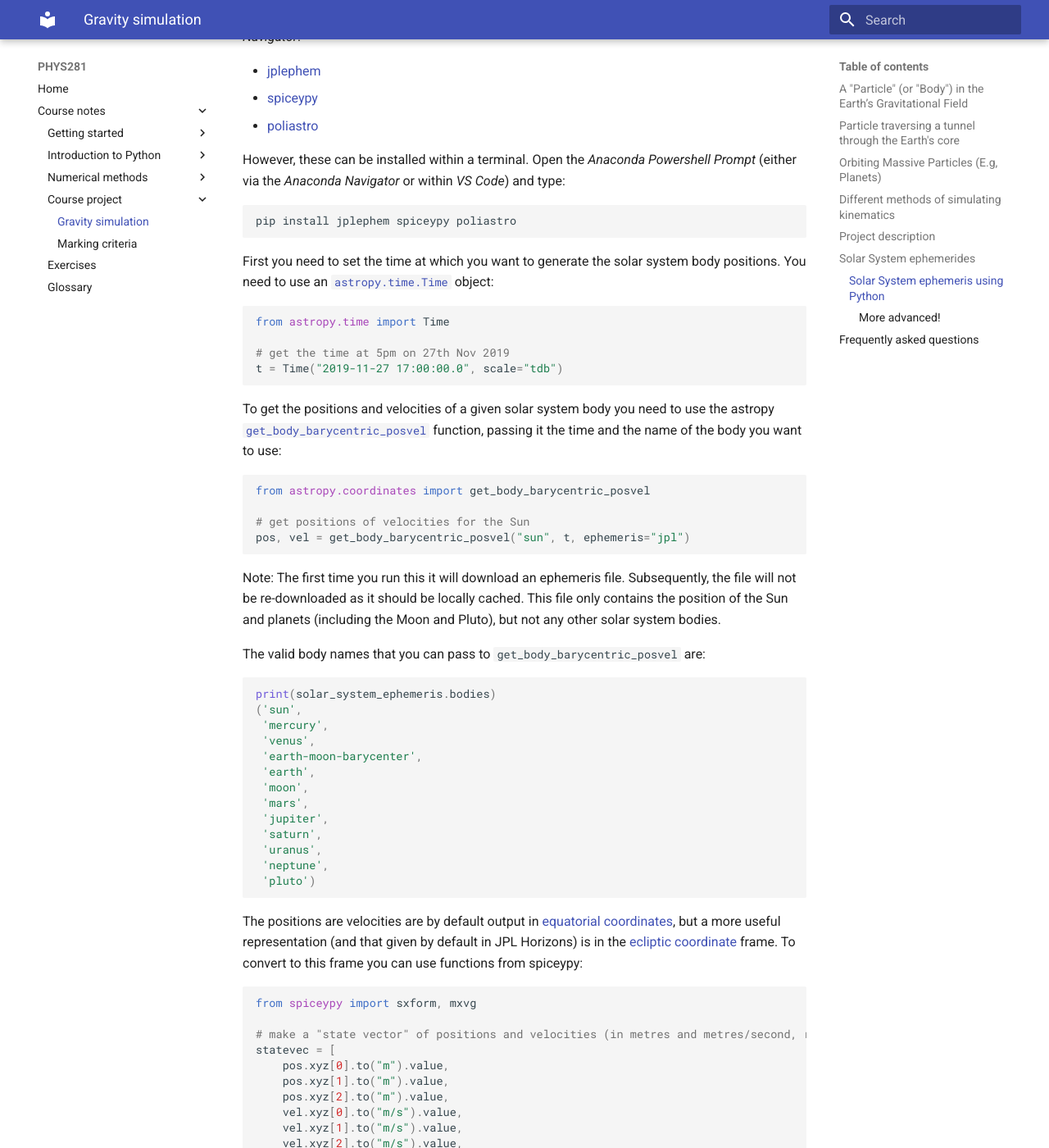
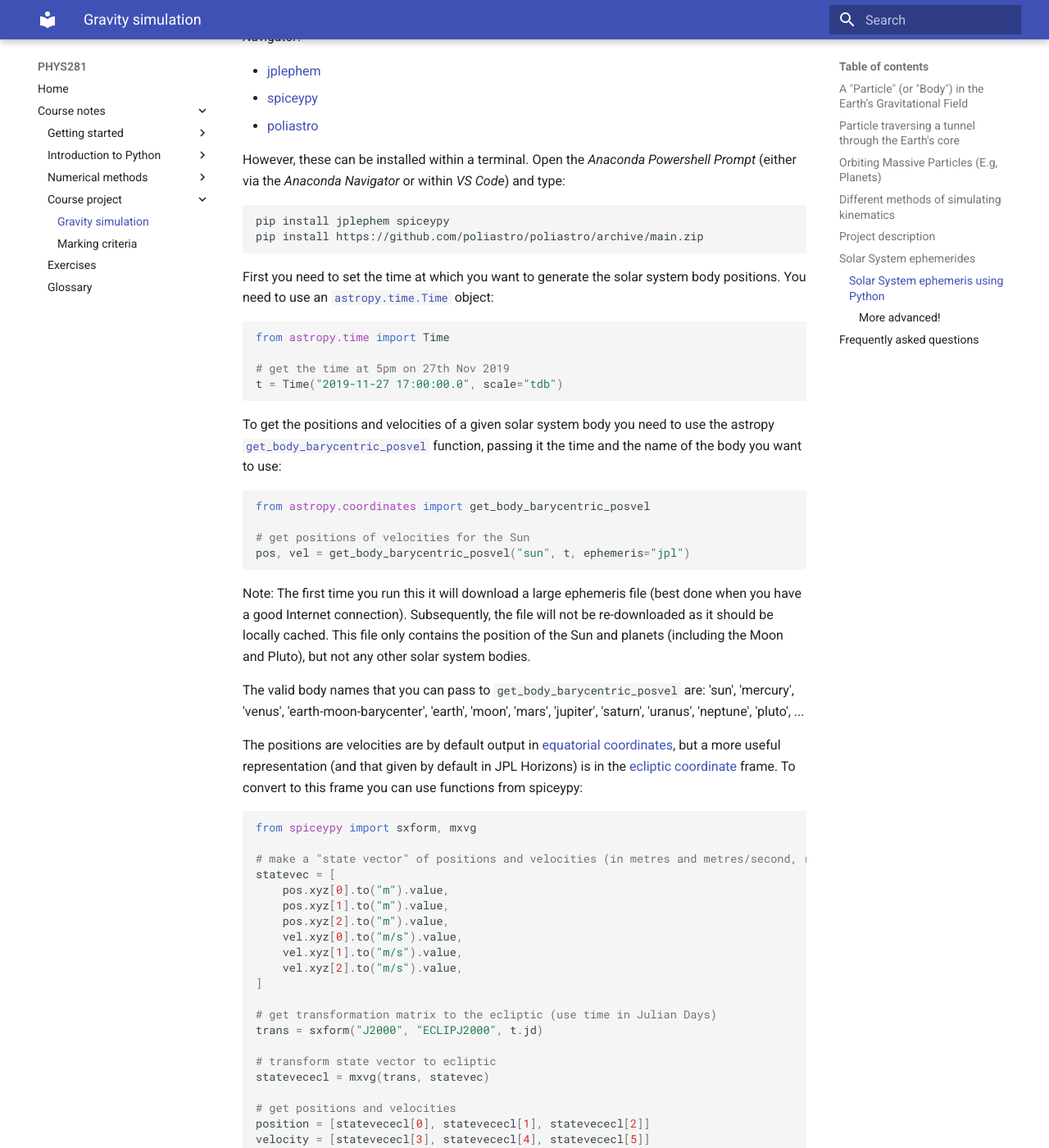
Before and after one commit to ndd21/PHYS281, an MkDocs documentation site: the page built from docs/gravity.md, in a window 1280 px wide and 1400 px high, scrolled down 11574 px. Shown: the whole window at 82% size. Built offline with MkDocs 1.6.1 and Material for MkDocs 9.7.7, drawn with Linux system fonts in a browser that asks for light colours; some of the changed text lies outside the part shown.

Commit message:
Update the instructions for installing poliastro in docs/gravity.md to reflect current realities: the package is no longer maintained.

````diff
--- a/docs/gravity.md
+++ b/docs/gravity.md
@@ -537,16 +537,20 @@ or BibTeX entry:
 There are Python packages that you can use to directly access JPL ephemerides of the Solar System
 bodies rather than going through the [JPL Horizons](https://ssd.jpl.nasa.gov/horizons.cgi) website.
 
-To do this you will first need to install several packages. If you are using Anaconda, the
-[astropy](https://www.astropy.org/) package should be already install, but if not you can install it
-via the _Anaconda Navigator_. After opening _Anaconda Navigator_, in the left-hand border panel
-click on "Environments". In the panel containing the search box with "Search Environments" make sure
-you are clicked on the "base (root)" environment (this is the environment that VS Code uses by
-default). In the furthest right panel, click on the dropdown menu containing "Installed" and select
-"All" to see available packages. Then in the "Search Packages" search box type "astropy".
-[astropy](https://www.astropy.org/) should be listed as an installable package, so click the check
-box next to it and click "Apply" in the bottom right-hand corner. This should install astropy (it
-may take a minute or two).
+To do this you will first need to install several packages. If you are
+using Anaconda, the [astropy](https://www.astropy.org/) package should
+be already install, but if not you can install it via the _Anaconda
+Navigator_. After opening _Anaconda Navigator_, in the left-hand
+border panel click on "Environments". In the panel containing the
+search box with "Search Environments" make sure you are clicked on the
+"base (root)" environment (this is the environment that VS Code uses
+by default). In the furthest right panel, click on the dropdown menu
+containing "Installed" and select "All" to see available
+packages. Then in the "Search Packages" search box type "astropy".
+[astropy](https://www.astropy.org/) should be listed as an installable
+package, so click the check box next to it and click "Apply" in the
+bottom right-hand corner. This should install astropy (it may take a
+minute or two).
 
 The following additional packages are required, but are not available through the _Anaconda
 Navigator_:
@@ -559,7 +563,8 @@ However, these can be installed within a terminal. Open the _Anaconda Powershell
 the _Anaconda Navigator_ or within _VS Code_) and type:
 
 ```bash
-pip install jplephem spiceypy poliastro
+pip install jplephem spiceypy
+pip install https://github.com/poliastro/poliastro/archive/main.zip
 ```
 
 First you need to set the time at which you want to generate the solar system body positions. You
@@ -585,27 +590,17 @@ from astropy.coordinates import get_body_barycentric_posvel
 pos, vel = get_body_barycentric_posvel("sun", t, ephemeris="jpl")
 ```
 
-Note: The first time you run this it will download an ephemeris file. Subsequently, the file will
-not be re-downloaded as it should be locally cached. This file only contains the position of the Sun
-and planets (including the Moon and Pluto), but not any other solar system bodies.
+Note: The first time you run this it will download a large ephemeris
+file (best done when you have a good Internet
+connection). Subsequently, the file will not be re-downloaded as it
+should be locally cached. This file only contains the position of the
+Sun and planets (including the Moon and Pluto), but not any other
+solar system bodies.
 
-The valid body names that you can pass to `get_body_barycentric_posvel` are:
-
-```python
-print(solar_system_ephemeris.bodies)
-('sun',
- 'mercury',
- 'venus',
- 'earth-moon-barycenter',
- 'earth',
- 'moon',
- 'mars',
- 'jupiter',
- 'saturn',
- 'uranus',
- 'neptune',
- 'pluto')
-```
+The valid body names that you can pass to
+ `get_body_barycentric_posvel` are: 'sun', 'mercury', 'venus',
+ 'earth-moon-barycenter', 'earth', 'moon', 'mars', 'jupiter',
+ 'saturn', 'uranus', 'neptune', 'pluto', ...
 
 The positions are velocities are by default output in [equatorial
 coordinates](https://en.wikipedia.org/wiki/Equatorial_coordinate_system), but a more useful
````
Also changed, not shown: other parts of docs/gravity.md (+4 -3 lines).
